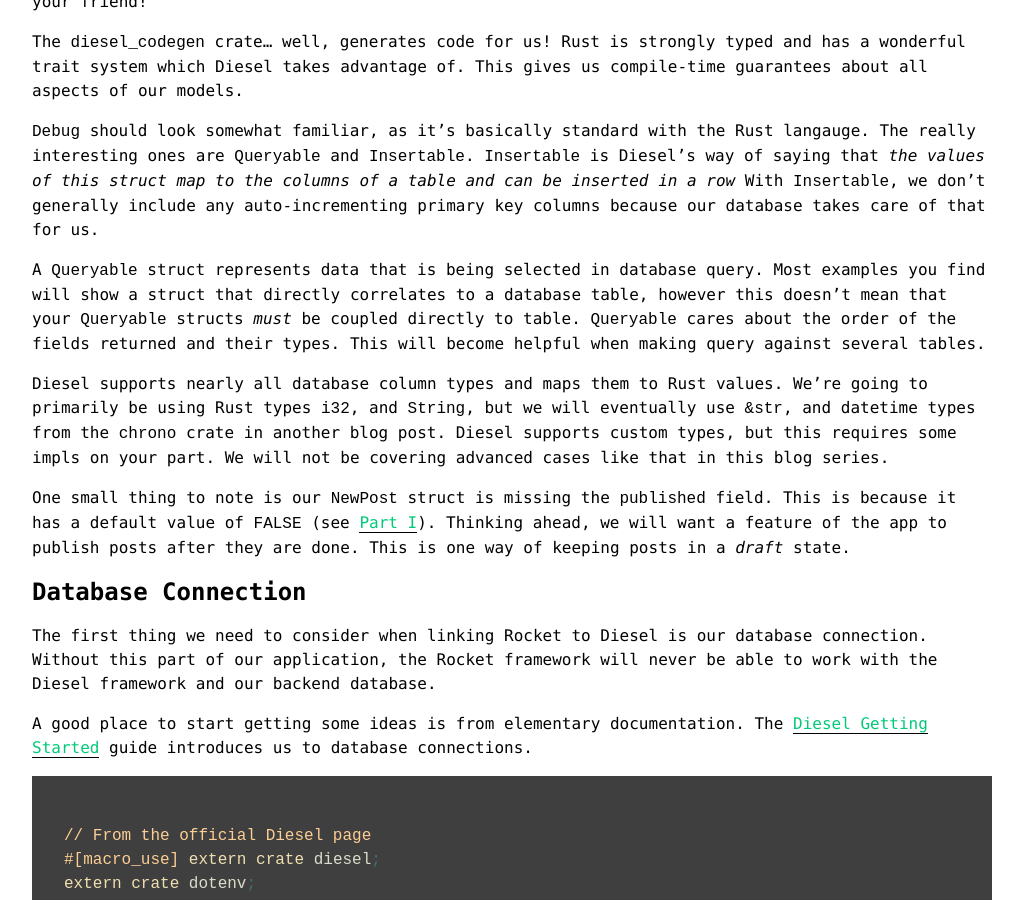
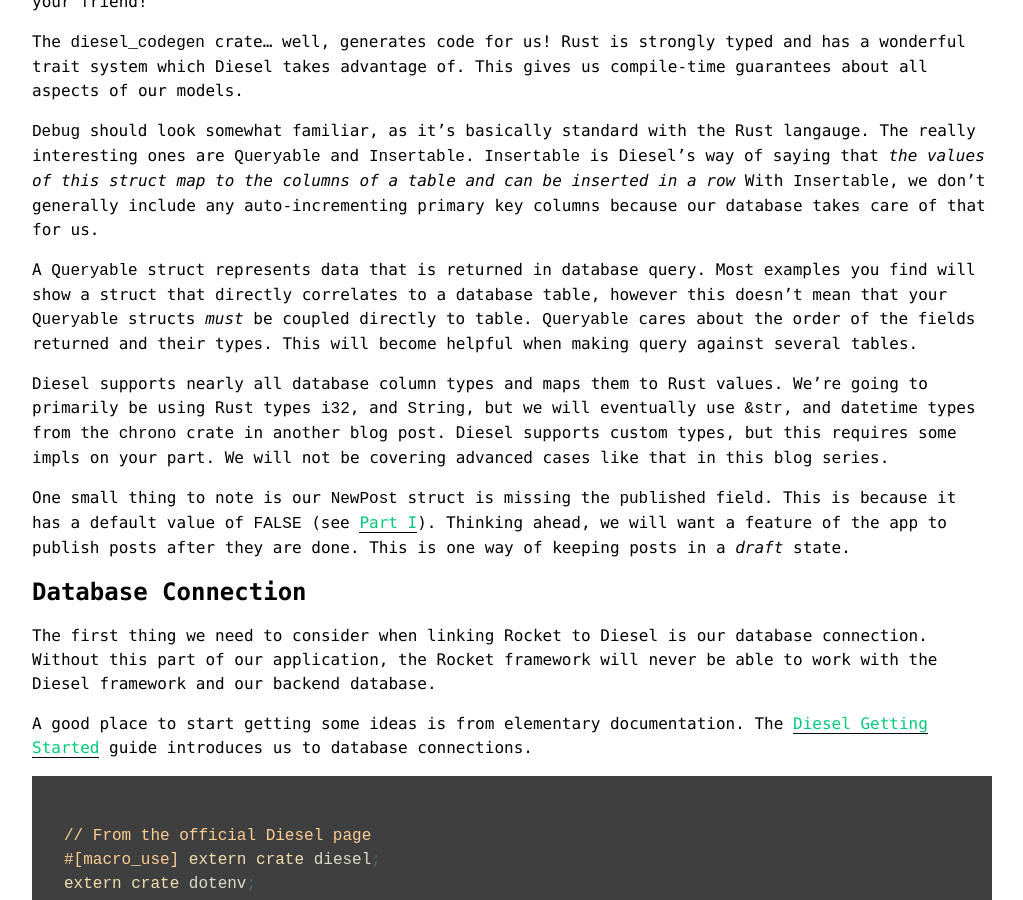
Before and after one commit to notryanb/notryanb.github.io, a Jekyll site: the page built from _posts/2017-10-06-rust-blog-series-2.md, in a window 1280 px wide and 900 px high, scrolled down 2635 px. Shown: the whole window, without its empty margins (128-1151 px from the left). Built offline with Jekyll 4.4.1, drawn with Linux system fonts in a browser that asks for light colours.

Commit message:
fix queryable definition scentence

```diff
--- a/_posts/2017-10-06-rust-blog-series-2.md
+++ b/_posts/2017-10-06-rust-blog-series-2.md
@@ -135,7 +135,7 @@
 `Insertable` is Diesel's way of saying that *the values of this struct map to the columns of a table and can be inserted in a row*
 With `Insertable`, we don't generally include any auto-incrementing primary key columns because our database takes care of that for us.
 
-A `Queryable` struct represents data that is being selected in database query.
+A `Queryable` struct represents data that is returned in database query.
 Most examples you find will show a struct that directly correlates to a database table,
 however this doesn't mean that your `Queryable` structs *must* be coupled directly to table.
 `Queryable` cares about the order of the fields returned and their types.
```
